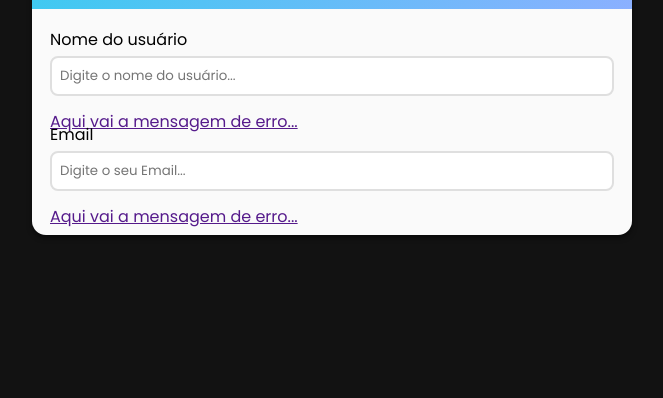
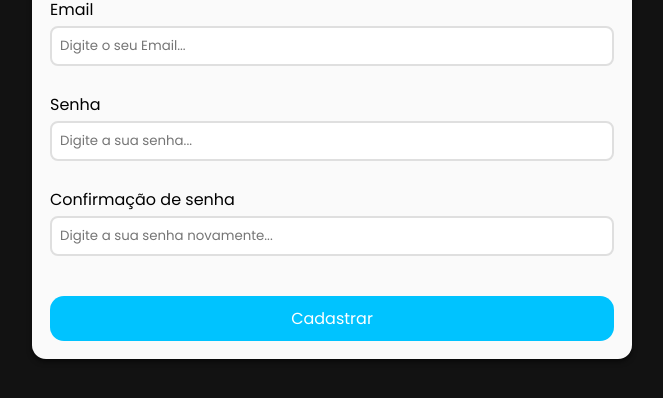
Before and after one commit to samuelramosdev/project-form, a plain HTML site: page index.html in a window 1280 px wide. Shown: the part 320-718 px from the top of the page, without its empty margins (308-971 px from the left). Drawn offline with Linux system fonts and the light colour scheme.

Commit message:
FEAT: create others form inputs and button

```diff
--- a/css/style.css
+++ b/css/style.css
@@ -46,7 +46,7 @@ body{
   margin-bottom: 4px;
 }
 
-.form-content input {
+.form-content input{
   display: block;
   width: 100%;
   border-radius: 8px;
@@ -54,14 +54,29 @@ body{
   border: 2px solid #dfdfdf;
 }
 
-.form-content a {
+.form-content a{
   position: absolute;
   bottom: -20px;
   left: 0;
-  /* visibility: hidden; */
+  visibility: hidden;
 }
 
-.form content button {
+.form button{
   background-color: #00c3ff;
-  color: #fff
+  color: #fff;
+  width: 100%;
+  border-radius: 14px;
+  padding: 10px;
+  border: 0;
+  font-size: 16px;
+  cursor: pointer;
+  margin-top: 14px;
 }
+
+.form-content.error input{
+  border-color: #ff3b25;
+}
+
+.form-content.error a{
+  color: #ff3b25;
+}
--- a/index.html
+++ b/index.html
@@ -35,6 +35,20 @@
         <a href="">Aqui vai a mensagem de erro...</a>
       </div>
 
+      <div class="form-content">
+        <label for="password">Senha</label>
+        <input type="password" id="password" placeholder="Digite a sua senha..." />
+        <a href="">Aqui vai a mensagem de erro...</a>
+      </div>
+
+      <div class="form-content">
+        <label for="password-confirmation">Confirmação de senha</label>
+        <input type="password" id="password-confirmation" placeholder="Digite a sua senha novamente..." />
+        <a href="">Aqui vai a mensagem de erro...</a>
+      </div>
+
+      <button type="submit">Cadastrar</button>
+
     </form>
   </div>
 
```
